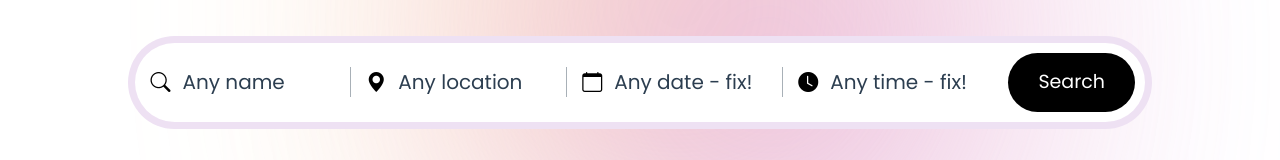
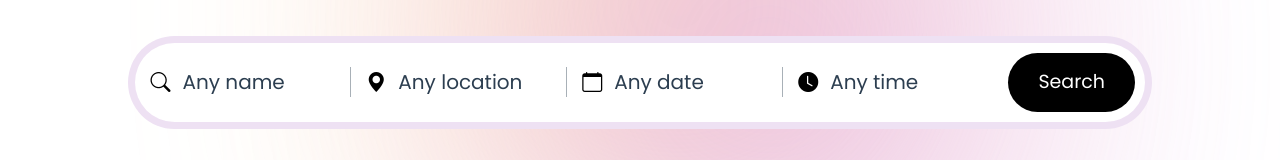
Before and after one commit to Adrijana1308/wa-frontend, a Vue app in the folder locksify/: page / in a window 1280 px wide. Shown: the part 449-609 px from the top of the page. Built offline with nearby package versions, Linux system fonts and the light colour scheme; no server answers; sample sign-in values are in the browser's storage; a web font is replaced by a local one.

Commit message:
Uredivanje teksta

```diff
--- a/locksify/src/views/HomeView.vue
+++ b/locksify/src/views/HomeView.vue
@@ -35,7 +35,7 @@
             type="text"
             class="search-box"
             v-model="searchParams.date"
-            placeholder="Any date - fix!"
+            placeholder="Any date"
           />
         </form>
       </div>
@@ -46,7 +46,7 @@
             type="text"
             class="search-box"
             v-model="searchParams.time"
-            placeholder="Any time - fix!"
+            placeholder="Any time"
           />
         </form>
       </div>
```
